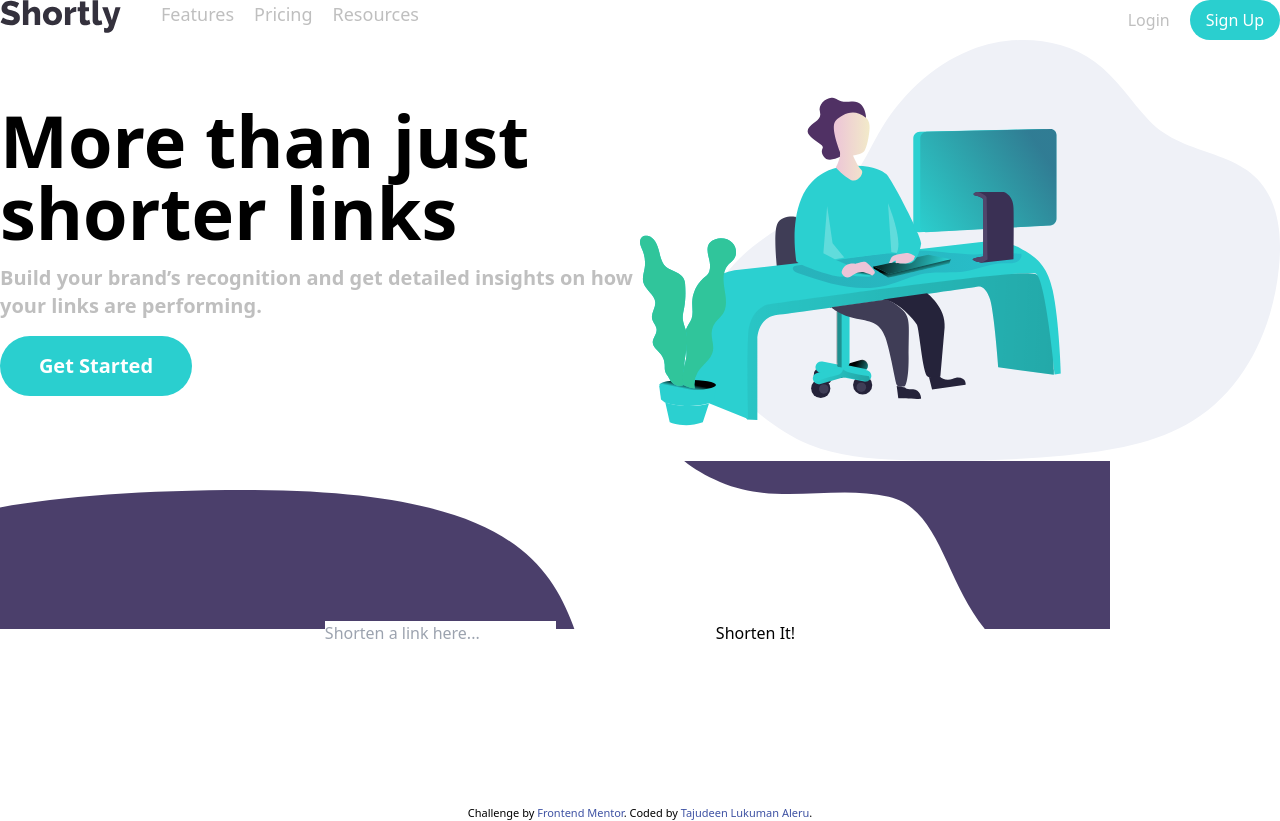
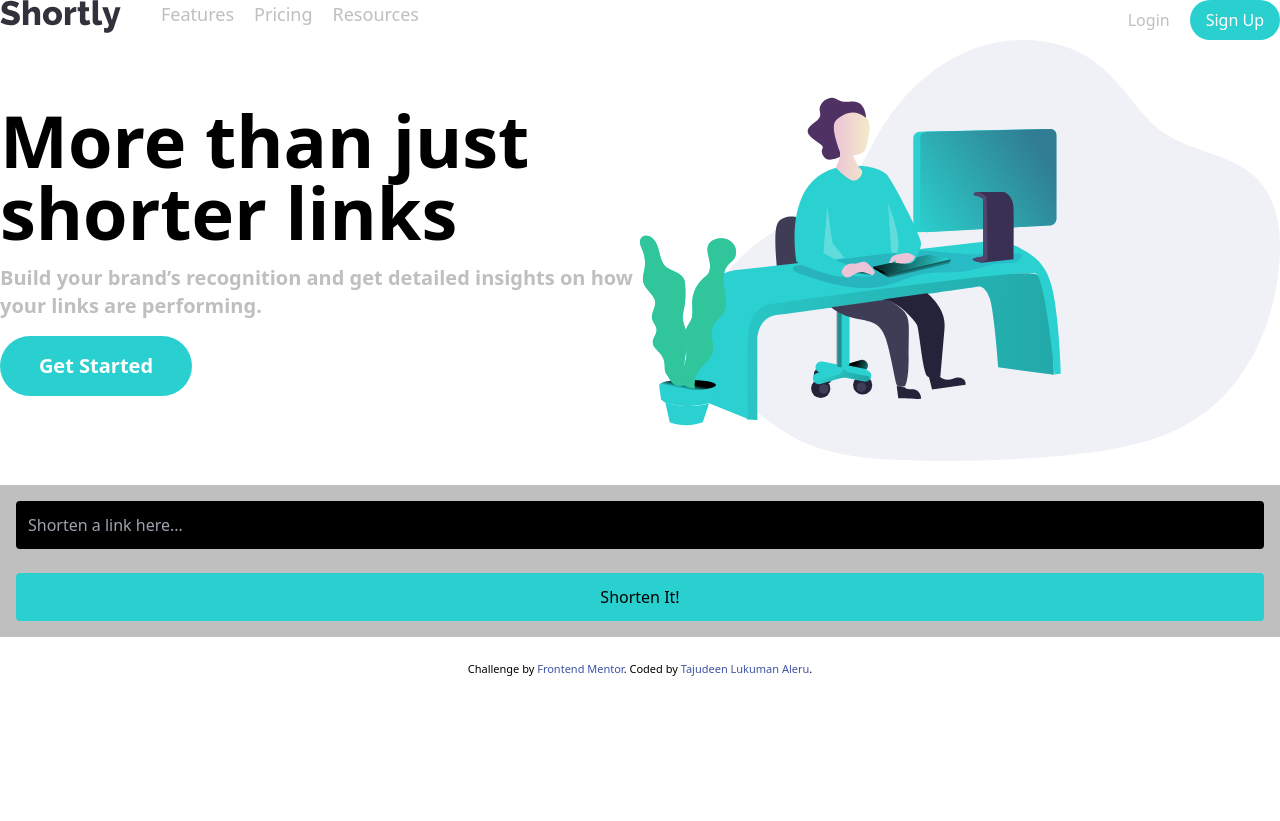
Before and after one commit to mrlukuman/fem-url-shortener, a React (Create React App) app: page / in a window 1280 px wide. After the commit the page ends 800 px from the top, so only its background shows below. Built offline with nearby package versions, Linux system fonts and the light colour scheme.

Commit message:
Add input form

```diff
--- a/src/components/shortner/Shortener.jsx
+++ b/src/components/shortner/Shortener.jsx
@@ -1,9 +1,13 @@
 const Shortener = () => {
   return (
-    <div className="container mx-auto">
-      <div className="bg-[url('images/bg-shorten-desktop.svg')] bg-no-repeat">
-        <input type="text" placeholder="Shorten a link here..." />
-        <button className="p-40"> Shorten It!</button>
+    <div className="container mx-auto my-6 p-4 bg-gray">
+      <div className="flex flex-col space-y-6">
+        <input
+          type="text"
+          placeholder="Shorten a link here..."
+          className=" bg-black text-white p-3 rounded"
+        />
+        <button className="bg-cyan p-3 rounded"> Shorten It!</button>
       </div>
     </div>
   );
```
